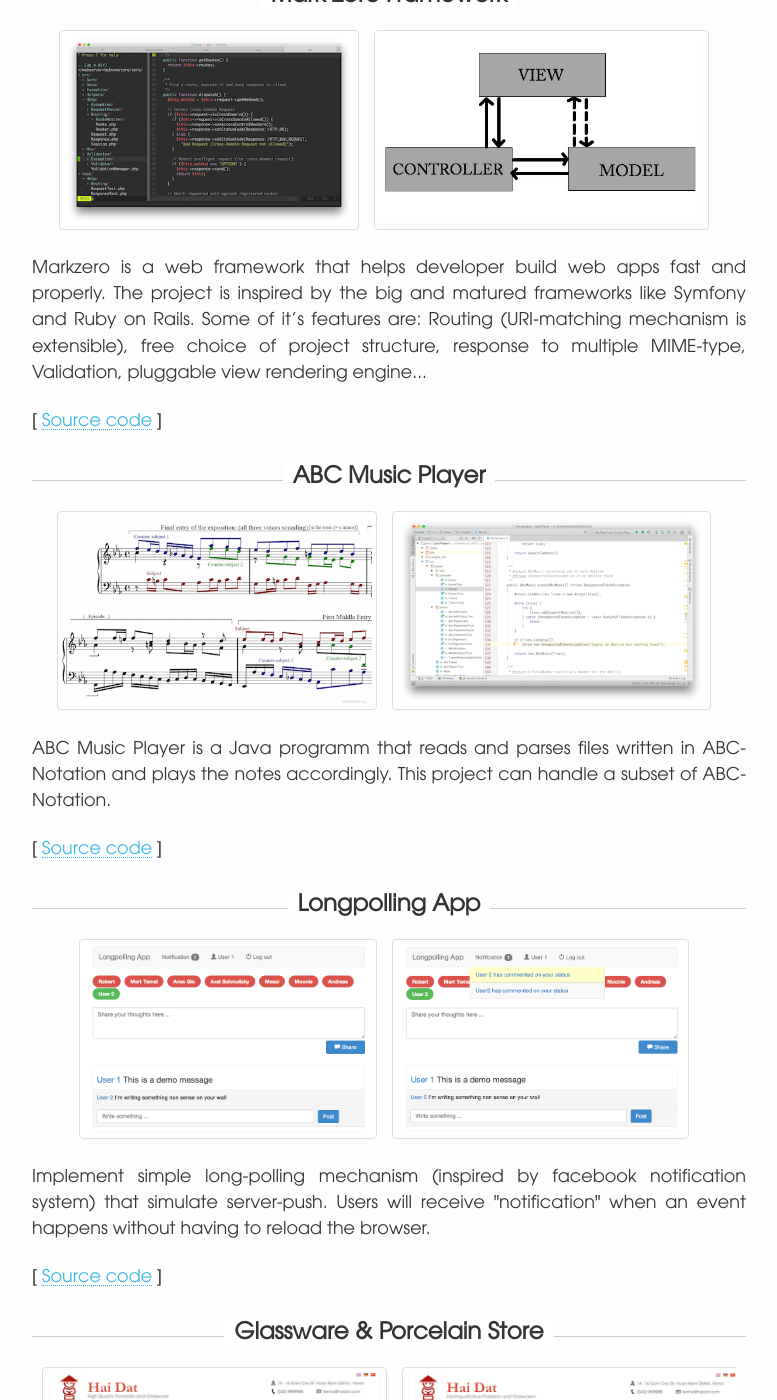
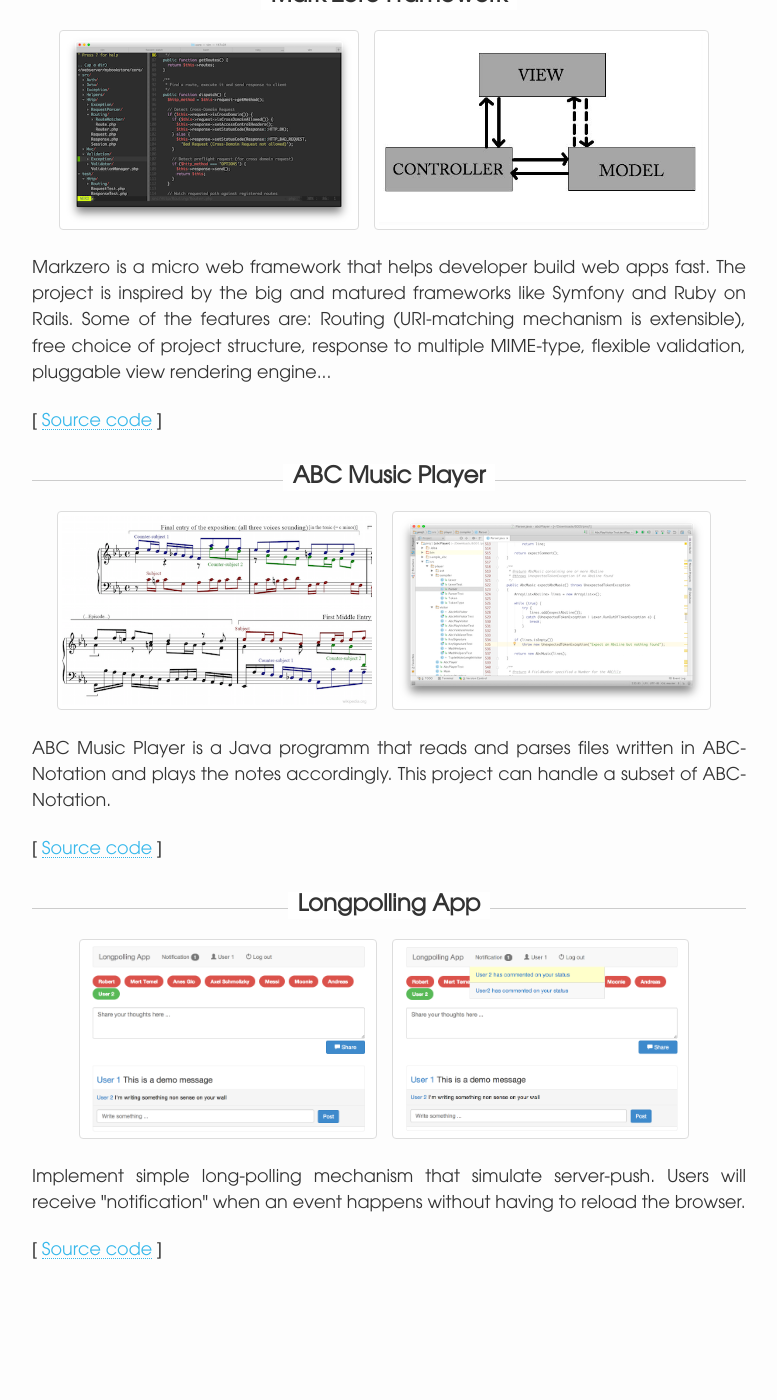
Before and after one commit to ngnmhieu/ngnmhieu.github.io, a Jekyll site: the page built from works.html, in a window 1280 px wide and 1400 px high, scrolled down 626 px. Shown: the whole window, without its empty margins (376-1153 px from the left). Built offline with Jekyll 4.4.1, drawn with Linux system fonts in a browser that asks for light colours; nearby versions of some CDN libraries; after the commit the page ends 1940 px from its top, so only the background shows below that; some of the changed text lies outside the part shown.

Commit message:
projects

```diff
--- a/_data/projects.yml
+++ b/_data/projects.yml
@@ -5,9 +5,10 @@
     - cvbuilder2.png
     - cvbuilder3.png
   project_url: "https://github.com/ngnmhieu/CV-Builder"
+  link: "https://hieu-cvbuilder.herokuapp.com"
 
 - title: Mark Zero Framework
-  description: "Markzero is a web framework that helps developer build web apps fast and properly. The project is inspired by the big and matured frameworks like Symfony and Ruby on Rails. Some of it's features are: Routing (URI-matching mechanism is extensible), free choice of project structure, response to multiple MIME-type, Validation, pluggable view rendering engine..."
+  description: "Markzero is a micro web framework that helps developer build web apps fast. The project is inspired by the big and matured frameworks like Symfony and Ruby on Rails. Some of the features are: Routing (URI-matching mechanism is extensible), free choice of project structure, response to multiple MIME-type, flexible validation, pluggable view rendering engine..."
   images:
     - mark-zero.png
     - mvc.jpg
@@ -25,7 +26,7 @@
     - Java
 
 - title: Longpolling App
-  description: "Implement simple long-polling mechanism (inspired by facebook notification system) that simulate server-push. Users will receive \"notification\" when an event happens without having to reload the browser."
+  description: "Implement simple long-polling mechanism that simulate server-push. Users will receive \"notification\" when an event happens without having to reload the browser."
   images:
     - longpolling1.png
     - longpolling2.png
@@ -33,12 +34,12 @@
   languages:
     - PHP
 
-- title: Glassware & Porcelain Store
-  description: "Website for my parent's glassware and porcelain store. It supports multilanguage (currently available: English, German, Vietnamese)."
-  images:
-    - haidat1.png
-    - haidat2.png
-  project_url: https://github.com/ngnmhieu/hai-dat-store
-  languages:
-    - Ruby
-    - Ruby on Rails
+# - title: Glassware & Porcelain Store
+#   description: "Website for my parent's glassware and porcelain store. It supports multilanguage (currently available: English, German, Vietnamese)."
+#   images:
+#     - haidat1.png
+#     - haidat2.png
+#   project_url: https://github.com/ngnmhieu/hai-dat-store
+#   languages:
+#     - Ruby
+#     - Ruby on Rails
```
